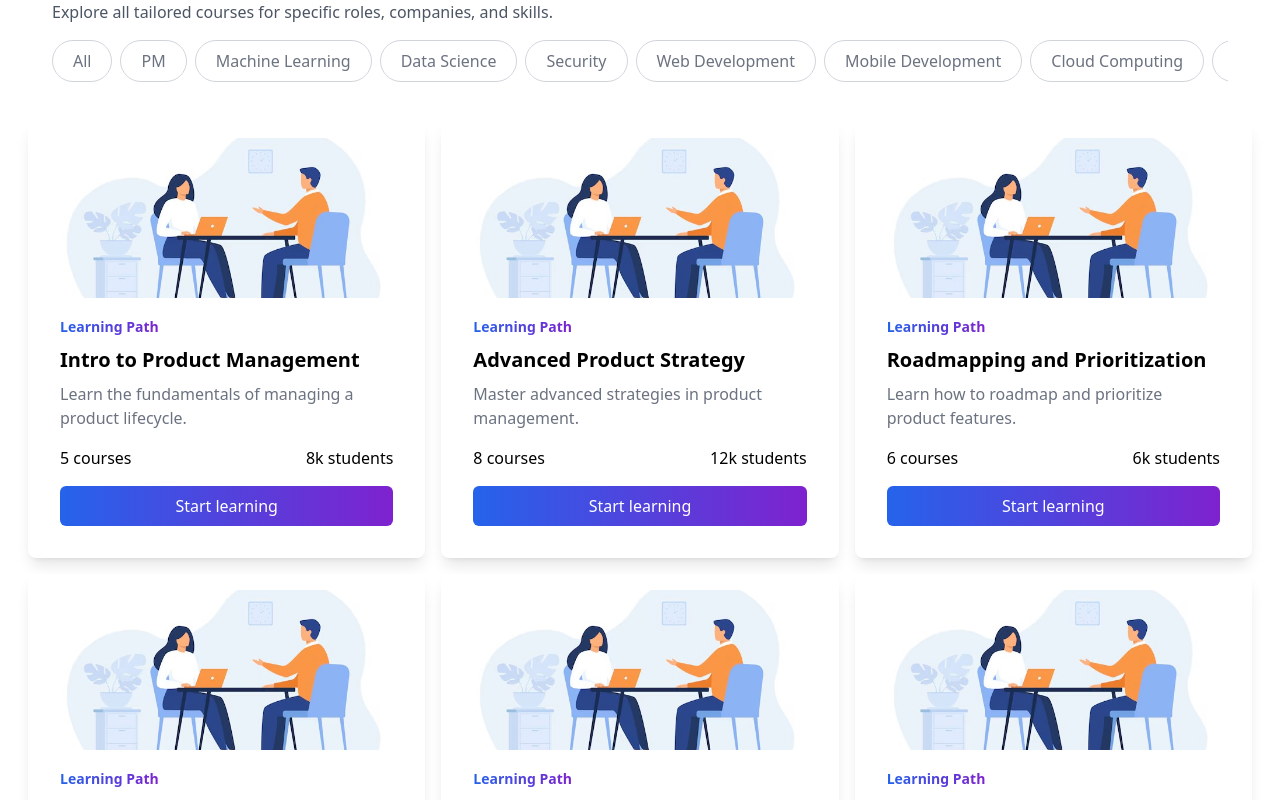
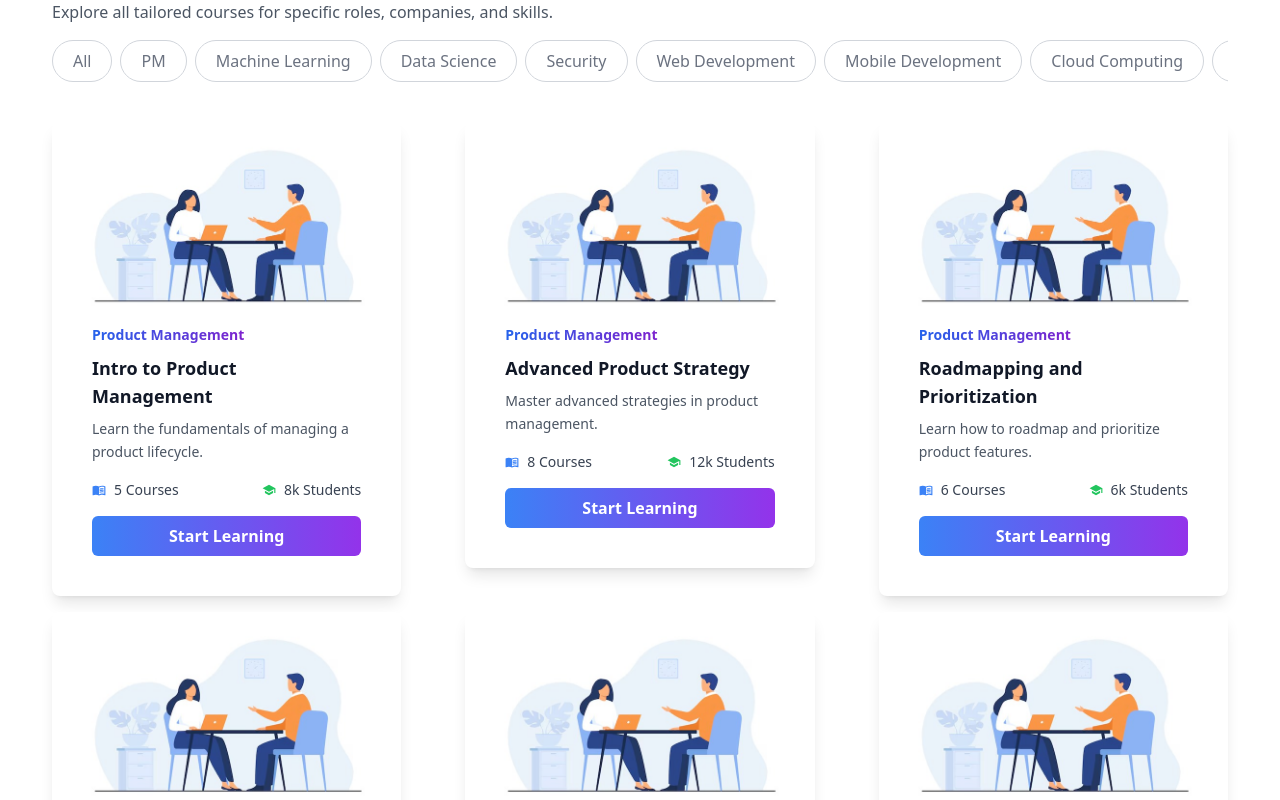
Before and after one commit to MockSkills-Tech/mockskills, a React (Vite) app: page /courses in a window 1280 px wide. Shown: the part 620-1420 px from the top of the page. Built offline with nearby package versions, Linux system fonts and the light colour scheme.

Commit message:
Update CourseCard layout and button color

```diff
--- a/src/Components/Courses/CourseCard.jsx
+++ b/src/Components/Courses/CourseCard.jsx
@@ -1,5 +1,6 @@
 /* eslint-disable react/prop-types */
 import { useNavigate } from "react-router-dom";
+import { MdMenuBook, MdSchool } from "react-icons/md";
 import INTERVIEW_IMAGE from "../../assets/interview_image.jpg";
 import { courseItems } from "../../Utils/constant";
 
@@ -18,16 +19,18 @@ const CourseCard = ({
   ).name;
 
   const handleStartLearning = () => {
-    const formattedtitle = title.toLowerCase().replace(/\s+/g, "-");
+    const formattedTitle = title.toLowerCase().replace(/\s+/g, "-");
     const formattedCategoryName = categoryName
       .toLowerCase()
       .replace(/\s+/g, "-");
-    navigate(`/course/${formattedCategoryName}/${formattedtitle}`, {
+    navigate(`/course/${formattedCategoryName}/${formattedTitle}`, {
       state: { id },
     });
   };
+
   return (
-    <div className="bg-white shadow-lg rounded-lg p-4">
+    <div className="container mx-auto px-2"> {/* Decreased px for tighter spacing */}
+      <div className="bg-white shadow-lg rounded-lg p-6 hover:shadow-xl transition-shadow duration-300 max-w-lg mx-4"> {/* Changed max-w-sm to max-w-lg for wider card */}
         <img
           src={INTERVIEW_IMAGE}
           alt={title}
@@ -35,20 +38,29 @@ const CourseCard = ({
         />
         <div className="p-4">
           <span className="text-sm text-gradient font-semibold">
-          Learning Path
+            {categoryName}
           </span>
-        <h3 className="text-xl font-bold mt-2">{title}</h3>
-        <p className="text-gray-500 mt-2">{description}</p>
-        <div className="mt-4 flex justify-between items-center">
-          <p>{courses} courses</p>
-          <p>{students} students</p>
+          <h3 className="text-lg font-bold mt-2 text-gray-900">{title}</h3>
+          <p className="text-gray-600 mt-2 text-sm leading-relaxed">
+            {description}
+          </p>
+          <div className="mt-4 flex justify-between items-center text-gray-700 text-sm">
+            <div className="flex items-center space-x-2">
+              <MdMenuBook className="text-blue-500" />
+              <p>{courses} Courses</p>
+            </div>
+            <div className="flex items-center space-x-2">
+              <MdSchool className="text-green-500" />
+              <p>{students} Students</p>
+            </div>
           </div>
           <button
-          className="mt-4 bg-gradient text-white px-4 py-2 rounded-md w-full"
+            className="mt-4 bg-gradient-to-r from-blue-500 to-purple-600 text-white font-semibold py-2 px-4 rounded-md w-full hover:from-purple-600 hover:to-blue-500 transition-all duration-300" // Changed color to blue-purple gradient
             onClick={handleStartLearning}
           >
-          Start learning
+            Start Learning
           </button>
+        </div>
       </div>
     </div>
   );
```
Lines whose indentation alone changed are shown as unchanged.
